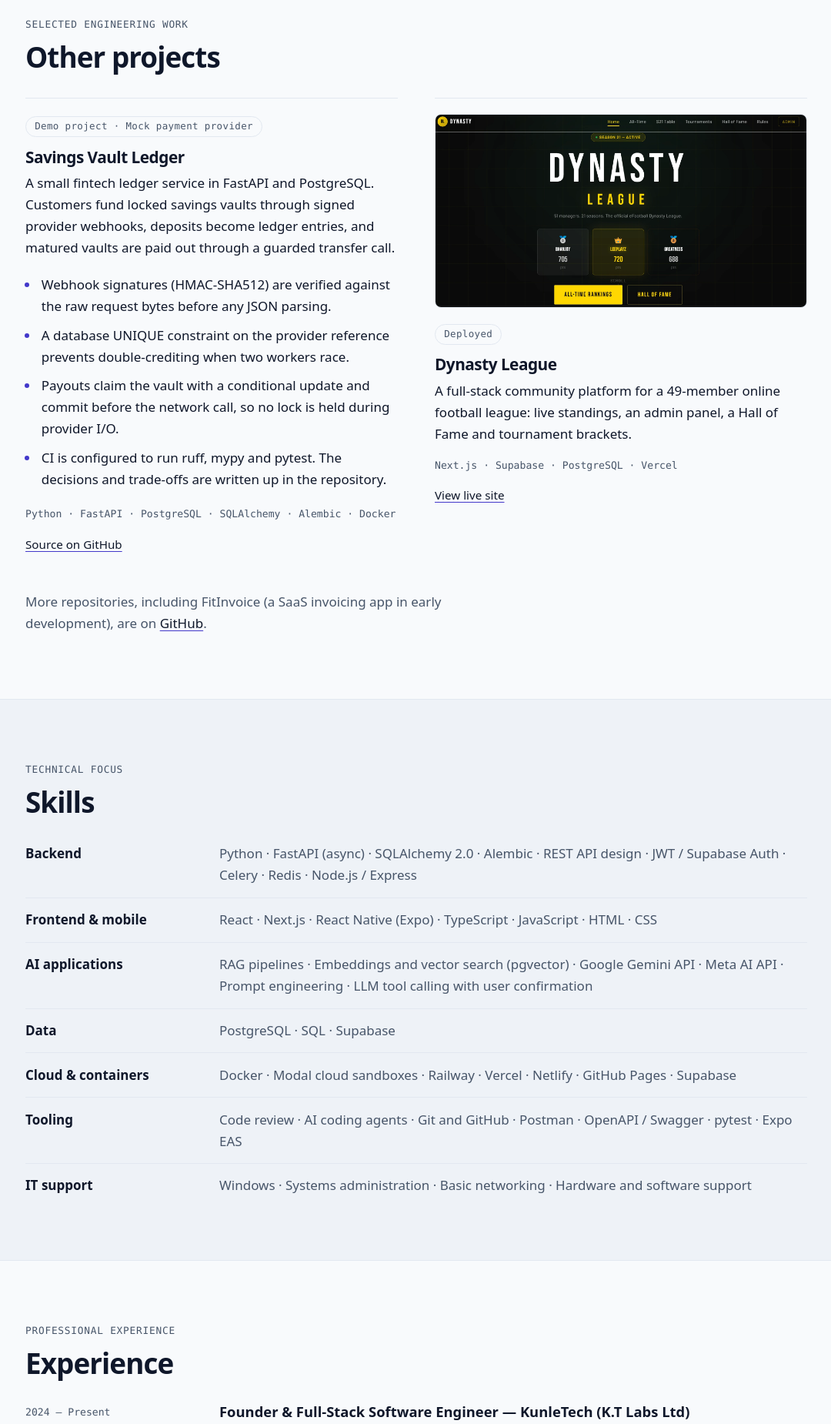
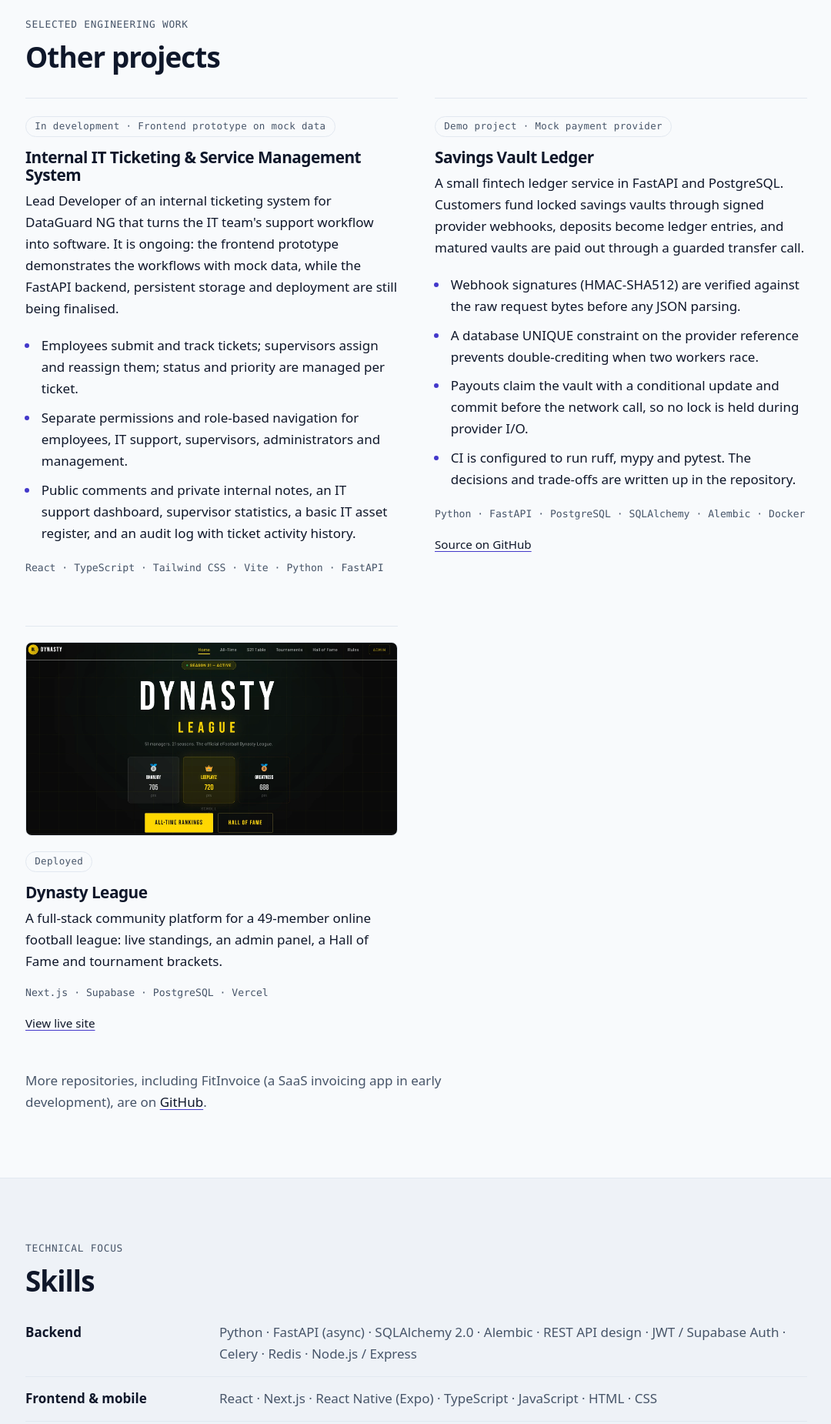
Before and after one commit to Kunle777/Kunle777.github.io, a plain HTML site: page index.html in a window 1280 px wide. Shown: the part 5260-7110 px from the top of the page at 77% size, without its empty margins (99-1179 px from the left). Drawn offline with Linux system fonts and the light colour scheme.

Commit message:
Add ticketing system project, align titles and DataGuard experience with CVs
Co-Authored-By: Claude Sonnet 5.5 <noreply@anthropic.com>
Claude-Session: https://claude.ai/code/session_01Xg7fzvNmjNwwHqvdQYLzbE

```diff
--- a/index.html
+++ b/index.html
@@ -259,6 +259,18 @@
         </div>
         <div class="work-grid">
           <article class="work-item">
+            <span class="status">In development · Frontend prototype on mock data</span>
+            <h3>Internal IT Ticketing &amp; Service Management System</h3>
+            <p>Lead Developer of an internal ticketing system for DataGuard NG that turns the IT team's support workflow into software. It is ongoing: the frontend prototype demonstrates the workflows with mock data, while the FastAPI backend, persistent storage and deployment are still being finalised.</p>
+            <ul class="points">
+              <li>Employees submit and track tickets; supervisors assign and reassign them; status and priority are managed per ticket.</li>
+              <li>Separate permissions and role-based navigation for employees, IT support, supervisors, administrators and management.</li>
+              <li>Public comments and private internal notes, an IT support dashboard, supervisor statistics, a basic IT asset register, and an audit log with ticket activity history.</li>
+            </ul>
+            <p class="stack">React · TypeScript · Tailwind CSS · Vite · Python · FastAPI</p>
+          </article>
+
+          <article class="work-item">
             <span class="status">Demo project · Mock payment provider</span>
             <h3>Savings Vault Ledger</h3>
             <p>A small fintech ledger service in FastAPI and PostgreSQL. Customers fund locked savings vaults through signed provider webhooks, deposits become ledger entries, and matured vaults are paid out through a guarded transfer call.</p>
@@ -298,7 +310,7 @@
           <div><dt>Data</dt><dd>PostgreSQL · SQL · Supabase</dd></div>
           <div><dt>Cloud &amp; containers</dt><dd>Docker · Modal cloud sandboxes · Railway · Vercel · Netlify · GitHub Pages · Supabase</dd></div>
           <div><dt>Tooling</dt><dd>Code review · AI coding agents · Git and GitHub · Postman · OpenAPI / Swagger · pytest · Expo EAS</dd></div>
-          <div><dt>IT support</dt><dd>Windows · Systems administration · Basic networking · Hardware and software support</dd></div>
+          <div><dt>IT support</dt><dd>Hardware diagnostics and repair · Windows Server · Active Directory · Microsoft 365 administration · PowerShell · CCTV/NVR · Basic networking</dd></div>
         </dl>
       </div>
     </section>
@@ -313,7 +325,7 @@
           <li>
             <div class="when">2024 – Present</div>
             <div>
-              <h3>Founder &amp; Full-Stack Software Engineer — KunleTech (K.T Labs Ltd)</h3>
+              <h3>Independent Software Developer — KunleTech (K.T Labs Ltd)</h3>
               <ul>
                 <li>Design and build web and mobile products independently, from architecture and backend through frontend and deployment.</li>
                 <li>Built and deployed Dynasty League and RepoRescue (a 10-day Meta hackathon build). Currently building Elvyn and Savings Vault Ledger.</li>
@@ -332,7 +344,9 @@
                 <li>Administer and configure up to 50 systems in the organization's Windows environment: setup, updates, user accounts and access.</li>
                 <li>Maintain office IT infrastructure and basic networking, and troubleshoot connectivity.</li>
                 <li>Lead teammates on IT projects and take part in the data backup work; apply data protection practices under internal policy.</li>
-                <li>Provide hands-on hardware and software support, solving most problems in-house.</li>
+                <li>Diagnose and repair desktop and laptop hardware, independently resolving at least 80% of technically repairable faults in-house.</li>
+                <li>Build Python (pandas, OpenPyXL) and PowerShell automation to audit enterprise file repositories and storage; operate CCTV/NVR systems.</li>
+                <li>Lead development of the internal IT ticketing system (ongoing).</li>
               </ul>
             </div>
           </li>
```
